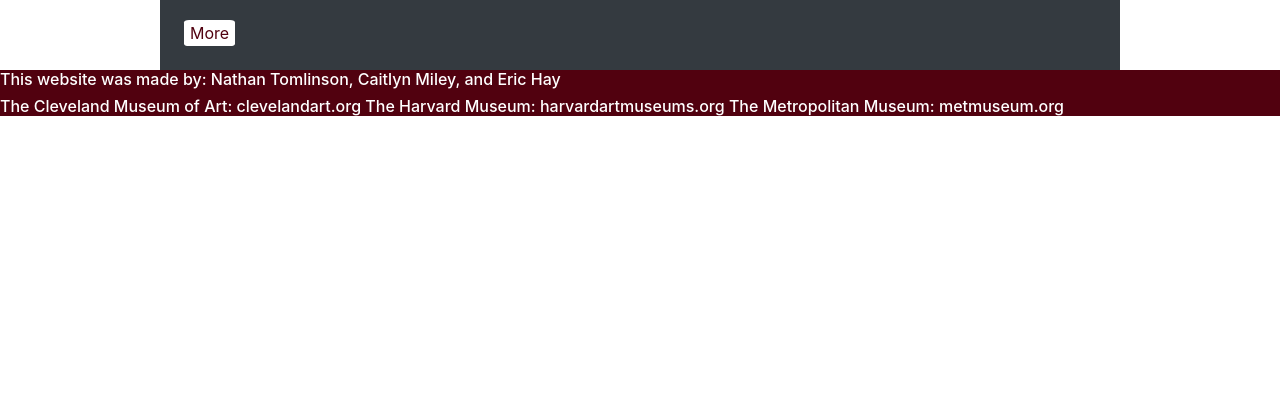
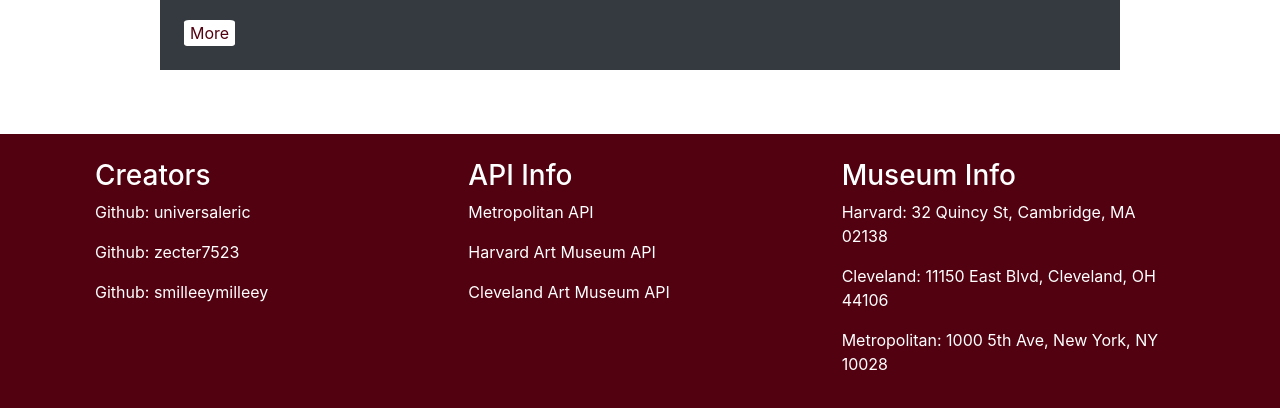
Before and after one commit to smilleeymilleey/Artopolis-, a plain HTML site: page Museum.html in a window 1280 px wide. Shown: the part 684-1092 px from the top of the page. Before the commit the page ends 808 px from the top, so only its background shows below. Drawn offline with nearby package versions, Linux system fonts and the light colour scheme; no server answers.

Commit message:
updated footer

```diff
--- a/Museum.html
+++ b/Museum.html
@@ -63,6 +63,33 @@
         </div>
       </div>
     </main>
+    <footer>
+      <div class="footerCont container">
+          <div class="row align-items-start">
+            <div class="col">
+             <h3>Creators</h3>
+             <p>Github: universaleric</p>
+             <p>Github: zecter7523</p>
+             <p>Github: smilleeymilleey</p>
+
+            </div>
+            <div class="col">
+              <h3>API Info</h3>
+              <a href="https://metmuseum.github.io/#search"><p>Metropolitan API</p></a>
+
+              <a href="https://github.com/harvardartmuseums/api-docs"><p>Harvard Art Museum API</p></a>
+              <a href="https://openaccess-api.clevelandart.org/"><p>Cleveland Art Museum API</p></a>
+            </div>
+            <div class="col">
+              <h3>Museum Info</h3>
+              <p>Harvard: 32 Quincy St, Cambridge, MA 02138</p>
+              <p>Cleveland: 11150 East Blvd, Cleveland, OH 44106</p>
+              <p>Metropolitan: 1000 5th Ave, New York, NY 10028</p>
+            </div>
+          </div>
+
+    </footer>
+
 
 
     <script src="./scripts/harvard.js"></script>
@@ -75,13 +102,7 @@
     <script src="https://code.jquery.com/jquery-3.2.1.slim.min.js" integrity="sha384-KJ3o2DKtIkvYIK3UENzmM7KCkRr/rE9/Qpg6aAZGJwFDMVNA/GpGFF93hXpG5KkN" crossorigin="anonymous"></script>
     <script src="https://cdnjs.cloudflare.com/ajax/libs/popper.js/1.12.9/umd/popper.min.js" integrity="sha384-ApNbgh9B+Y1QKtv3Rn7W3mgPxhU9K/ScQsAP7hUibX39j7fakFPskvXusvfa0b4Q" crossorigin="anonymous"></script>
     <script src="https://maxcdn.bootstrapcdn.com/bootstrap/4.0.0/js/bootstrap.min.js" integrity="sha384-JZR6Spejh4U02d8jOt6vLEHfe/JQGiRRSQQxSfFWpi1MquVdAyjUar5+76PVCmYl" crossorigin="anonymous"></script>
+
+
 </body>
-
-<footer>
-
-  <h6>This website was made by: Nathan Tomlinson, Caitlyn Miley, and Eric Hay</h6>
-  <h6>The Cleveland Museum of Art: clevelandart.org The Harvard Museum: harvardartmuseums.org The Metropolitan Museum: metmuseum.org</h6>
-
-</footer>
-
 </html>
--- a/scripts/met.js
+++ b/scripts/met.js
@@ -35,6 +35,7 @@
     return response.json();
   })
   .then(function (data) {
+    console.log(data)
     let metDiv = document.createElement("div");
     let divContainer = document.getElementById("metRow");
 
@@ -54,12 +55,16 @@
     let artistName = data.artistDisplayName;
     artistElement.innerHTML = "Artist: " + artistName;
 
-
+    let imgURL = data.primaryImage
 
     let imageEl = document.createElement("img");
     let image = data.primaryImageSmall;
 
     imageEl.src= image;
+
+    imageEl.onclick = function() {
+      window.open(imgURL, "_blank");
+    }
 
     metDiv.setAttribute("class", "col-2");
     imageEl.setAttribute("class", "img-fluid");
@@ -69,36 +74,6 @@
     metDiv.appendChild(mediumElement);
     metDiv.appendChild(artistElement);
     divContainer.appendChild(metDiv);
-
-
-    // function searchBar() {
-    //   let searchResults = document.getElementById("mySearch").value;
-
-    //   if (title == searchResults){
-    //     let searchDiv = document.createElement("div");
-    //     let searchTitle = document.createElement("h6");
-
-
-    //     let searchHTML = document.getElementById("searchId");
-    //     searchDiv.appendChild(searchTitle);
-    //     searchTitle.innerHTML = title;
-    //       searchHTML.appendChild(searchDiv);
-
-
-    //     }else{
-
-    //   }
-
-    // }
-
-
-    // console.log(data);
-
-    // button.addEventListener("click", function(){
-    //   getArtData(search.value)
-    //   searchBar()
-    //   console.log(search.value)
-    // })
 
   });
 }
--- a/style.css
+++ b/style.css
@@ -7,9 +7,16 @@
 
 }
 
-footer{
-    color: white;
+ footer{
+color: white;
   background-color:   var(--maroon);
+}
+
+.footerCont {
+
+margin-top: 5%;
+width: 100%;
+
 }
 
 /* navbar */
```
Also changed, not shown: index.html (+23 -2 lines).
